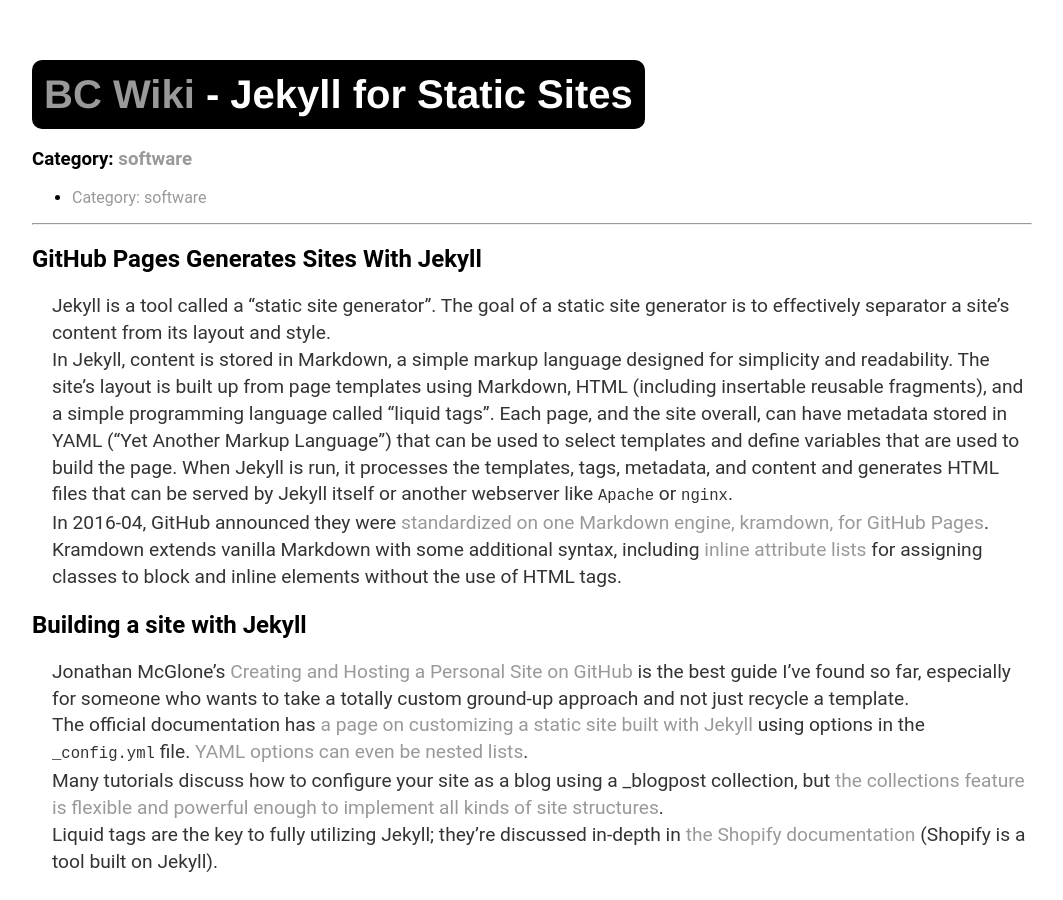
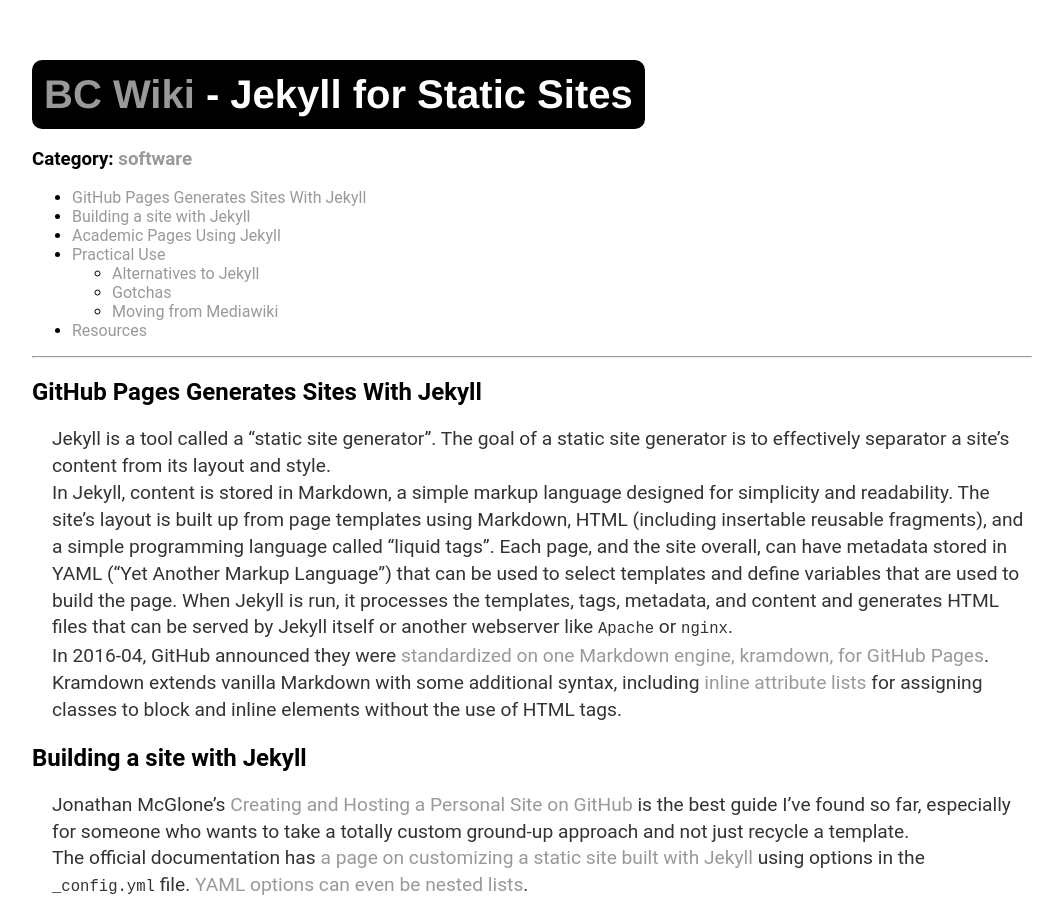
Before and after one commit to brandoncurtis/wiki, a Jekyll site: the page built from _wikipages/software/jekyll.md, in a window 1280 px wide and 900 px high. Shown: the whole window, without its empty margins (108-1171 px from the left). Built offline with Jekyll 4.4.1, drawn with Linux system fonts in a browser that asks for light colours; some of the changed lines change nothing that is shown.

Commit message:
fixing toc

```diff
--- a/_layouts/wikipage.html
+++ b/_layouts/wikipage.html
@@ -2,14 +2,6 @@
 layout: default
 ---
 
-{% capture md %}
-### Category: [{{ page.category }}]({{ site.baseurl }}/h/{{ page.category }})
-
-* Will be replaced with the ToC
-{:toc}
-
-----
-{% endcapture %}
-{{ md | markdownify }}
+<h3>Category: <a href="{{ site.baseurl }}/h/{{ page.category }}">{{ page.category }}</a></h3>
 
 {{ content }}
--- a/_wikipages/software/jekyll.md
+++ b/_wikipages/software/jekyll.md
@@ -5,6 +5,11 @@
 category: software
 featured: true
 ---
+
+* toc
+{:toc}
+
+----
 
 ## GitHub Pages Generates Sites With Jekyll
 
```
